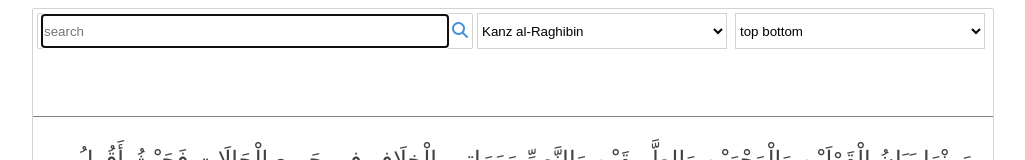
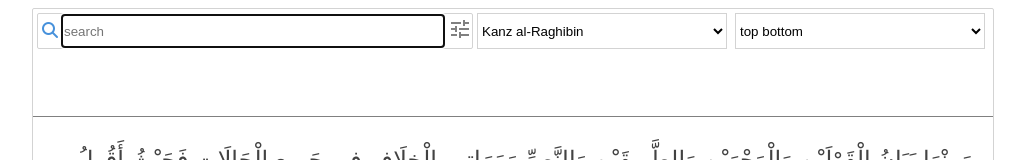
Before and after one commit to p-adams/ibarah-app, a Svelte app: page / in a window 1280 px wide. Shown: the top 160 px of the page, without its empty margins (127-1152 px from the left). Built offline with nearby package versions, Linux system fonts and the light colour scheme.

Commit message:
add advanced search filter icon

```diff
--- a/src/App.svelte
+++ b/src/App.svelte
@@ -11,7 +11,7 @@
   let selectedCommentaryKey: SelectedCommentaryKey = "mahalli";
   let selectedLayout: Layout = "top-bottom";
   let slideIn = false;
-
+  let advancedSearchIsOpen = false;
   onMount(() => {
     searchFilter.focus();
   });
@@ -56,14 +56,29 @@
     <div class="filter-bar">
       <div class="input-group">
         <div class="search-filter">
+          <span class="search-icon" on:click={() => onSearch()}>
+            <i class="fas fa-search" /></span
+          >
           <input
             bind:this={searchFilter}
             placeholder="search"
             bind:value={searchTerm}
           />
-          <span class="search-icon" on:click={() => onSearch()}>
-            <i class="fas fa-search" /></span
+
+          <div
+            class="advanced-search-icon"
+            on:click={() => (advancedSearchIsOpen = !advancedSearchIsOpen)}
           >
+            <svg
+              xmlns="http://www.w3.org/2000/svg"
+              width="24"
+              height="24"
+              viewBox="0 0 24 24"
+              ><path
+                d="M3 17v2h6v-2H3zM3 5v2h10V5H3zm10 16v-2h8v-2h-8v-2h-2v6h2zM7 9v2H3v2h4v2h2V9H7zm14 4v-2H11v2h10zm-6-4h2V7h4V5h-4V3h-2v6z"
+              /></svg
+            >
+          </div>
         </div>
         <select
           on:change={(e) => onSelectCommentary(e)}
@@ -86,7 +101,7 @@
         </select>
       </div>
       <div class="terminology-checkbox-group">
-        <!-- TODO: refactor to use multi-select
+        <!-- TODO: refactor to render inside input filter dropdown
         <span>key terminology</span>
         <label for="adhhar"> الأظهر <input type="checkbox" /></label>
         <label for="mashhur"> المشهور <input type="checkbox" /></label>
@@ -152,8 +167,16 @@
     flex: 1.5;
   }
   .filter-bar .search-icon {
-    margin-right: 4px;
+    margin-left: 4px;
     color: #4791db;
+  }
+
+  .filter-bar .advanced-search-icon {
+    cursor: pointer;
+  }
+
+  .filter-bar .advanced-search-icon svg path {
+    fill: gray;
   }
   .filter-bar .search-filter input {
     height: 30px;
```
